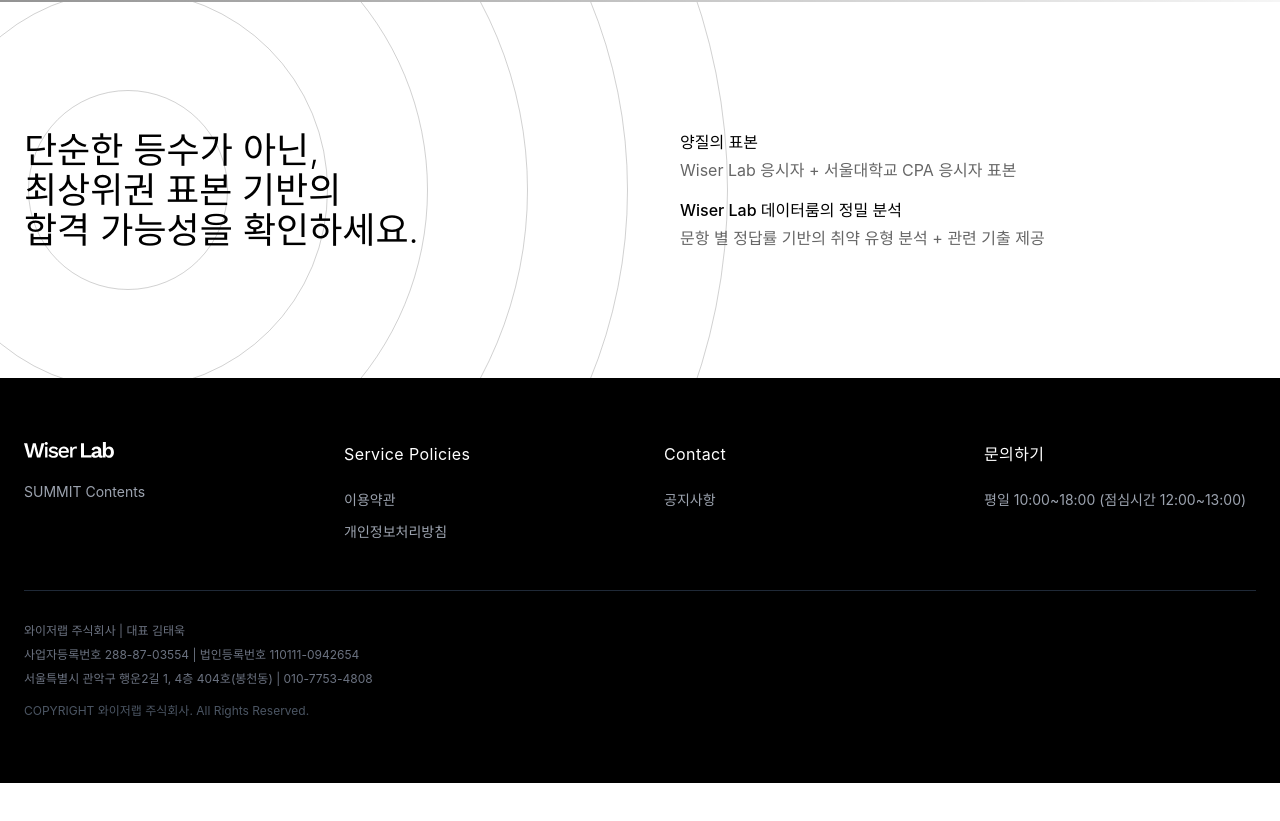
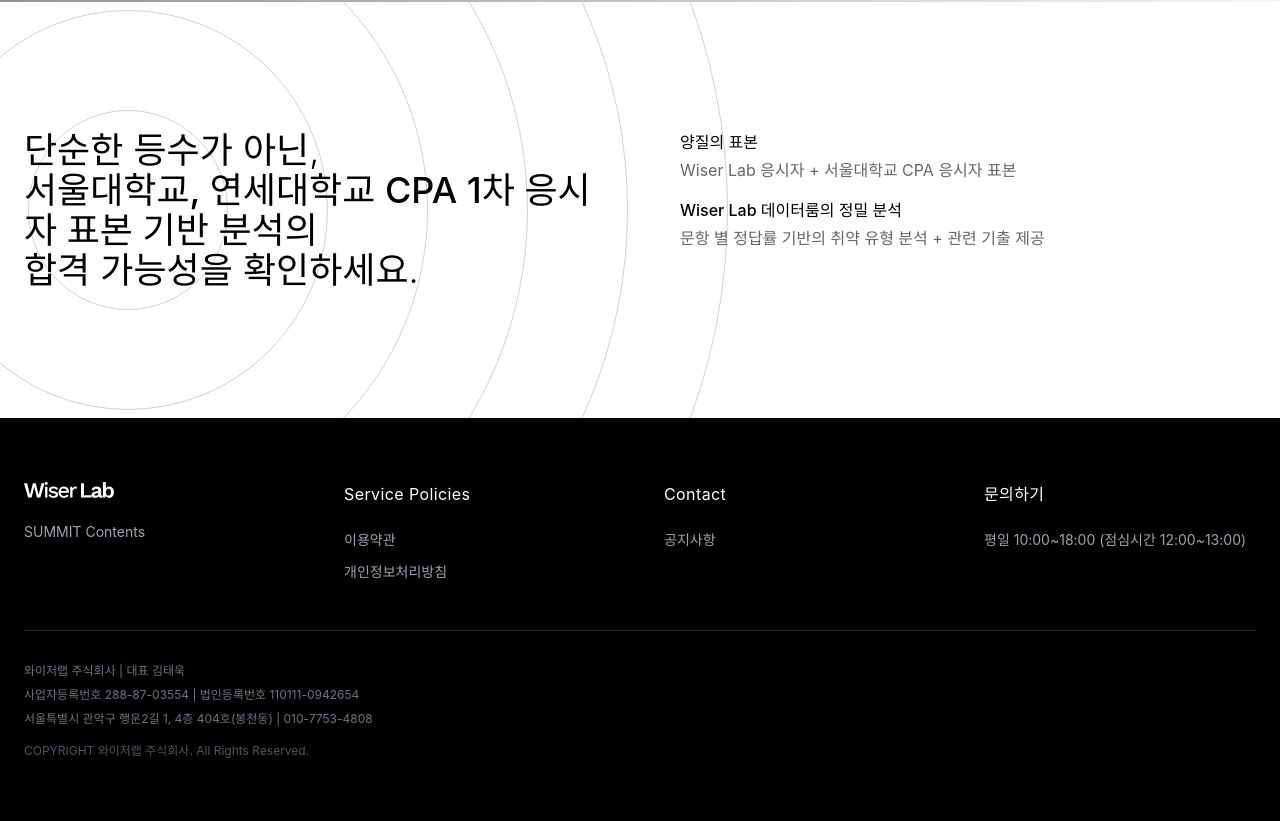
Before and after one commit to taewook2021-crypto/wiserlab-cpa-dream, a React (Vite) app: page / in a window 1280 px wide. Shown: the part 798-1619 px from the top of the page. Before the commit the page ends 1581 px from the top, so only its background shows below. Built offline with nearby package versions, Linux system fonts and the light colour scheme; grey boxes are pictures that could not be loaded; a web font is replaced by a local one.

Commit message:
Visual edit in Lovable
Edited UI in Lovable

```diff
--- a/src/components/HeroSection.tsx
+++ b/src/components/HeroSection.tsx
@@ -139,7 +139,7 @@ const HeroSection = () => {
             <div className="space-y-8 sm:space-y-10 lg:space-y-12">
               <h2 className="text-xl sm:text-2xl lg:text-4xl font-light leading-relaxed">
                 단순한 등수가 아닌,<br />
-                <strong className="font-medium">최상위권 표본 기반</strong>의<br />
+                <strong className="font-medium">​서울대학교, 연세대학교 CPA 1차 응시자 표본 기반 분석</strong>의<br />
                 합격 가능성을 확인하세요.
               </h2>
             </div>
```
